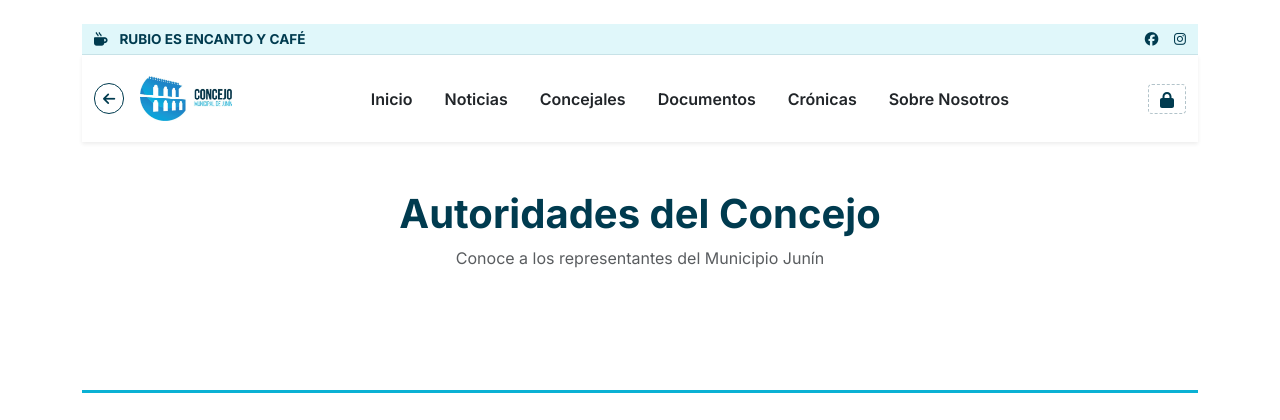
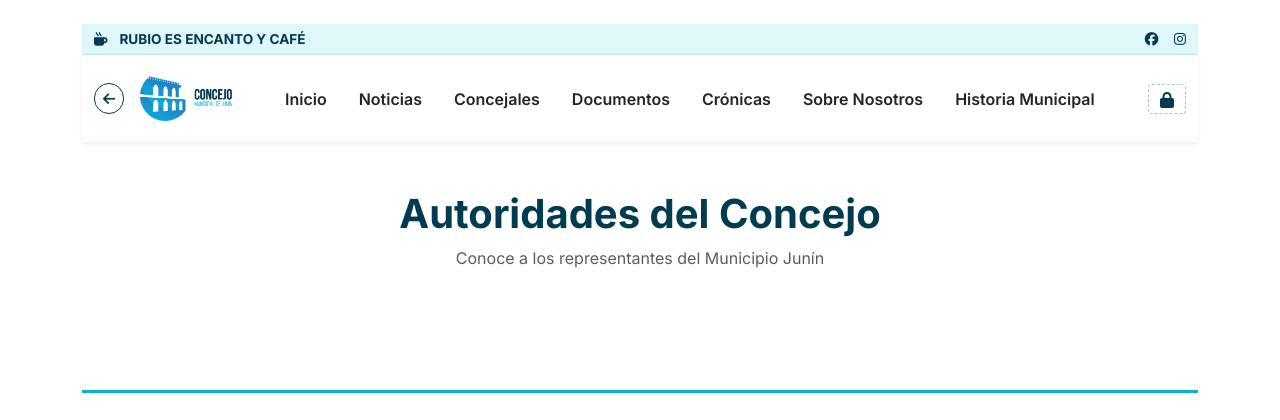
Before and after one commit to Ly239/municipal-consejoj, a Django app: page /concejales/ in a window 1280 px wide. Shown: the top 420 px of the page. Run offline with Django 3.2, Linux system fonts and the light colour scheme; data that the repository does not hold is empty; some libraries are stand-ins or nearby versions.

Commit message:
Añadido enlace de Historia a la navbar publica

```diff
--- a/templates/core/includes/_navbar.html
+++ b/templates/core/includes/_navbar.html
@@ -47,6 +47,7 @@
                 <li class="nav-item"><a class="nav-link fw-semibold text-dark" href="{% url 'core:home' %}#documents">Documentos</a></li>
                 <li class="nav-item"><a class="nav-link fw-semibold text-dark" href="{% url 'core:chronicle_public_list' %}">Crónicas</a></li>
                 <li class="nav-item"><a class="nav-link fw-semibold text-dark" href="{% url 'core:about_us' %}">Sobre Nosotros</a></li>
+                <li class="nav-item"><a class="nav-link fw-semibold text-dark" href="{% url 'core:municipal_history' %}">Historia Municipal</a></li>
             </ul>
         </div>
 
```
